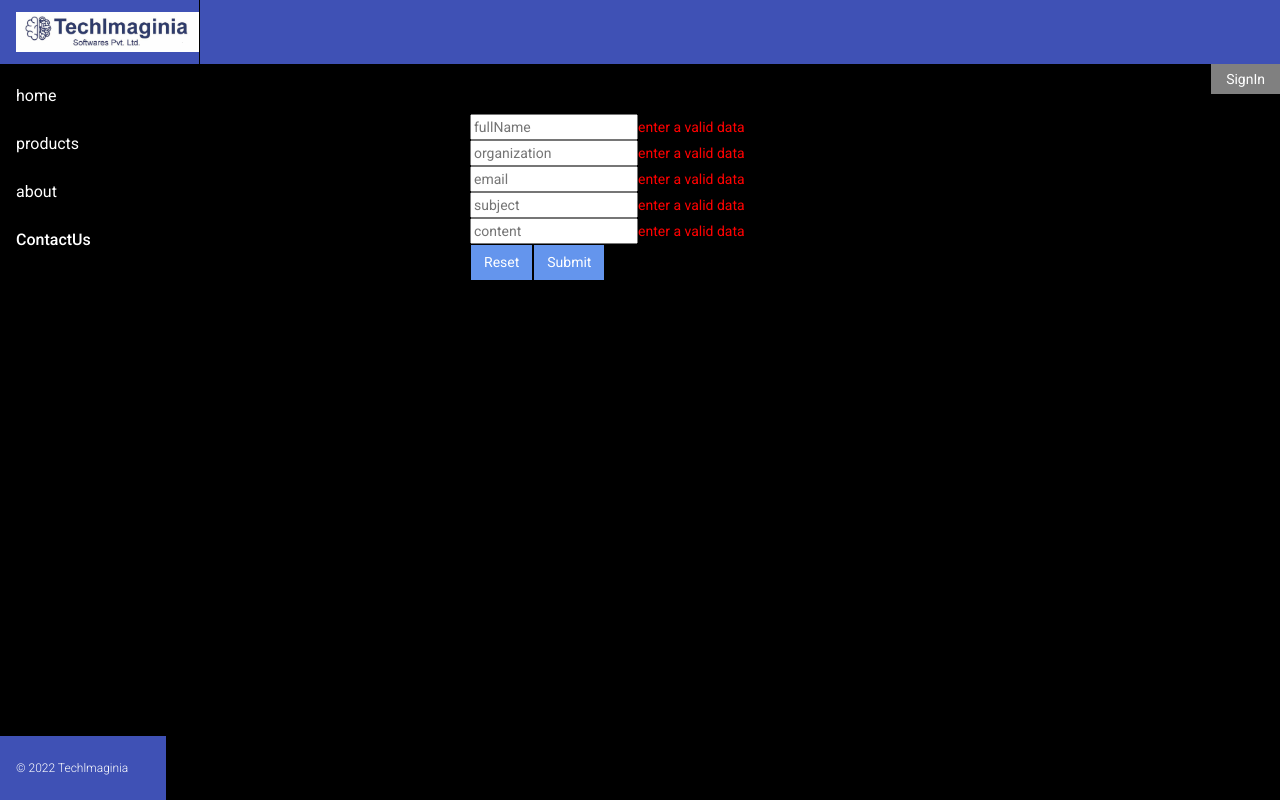
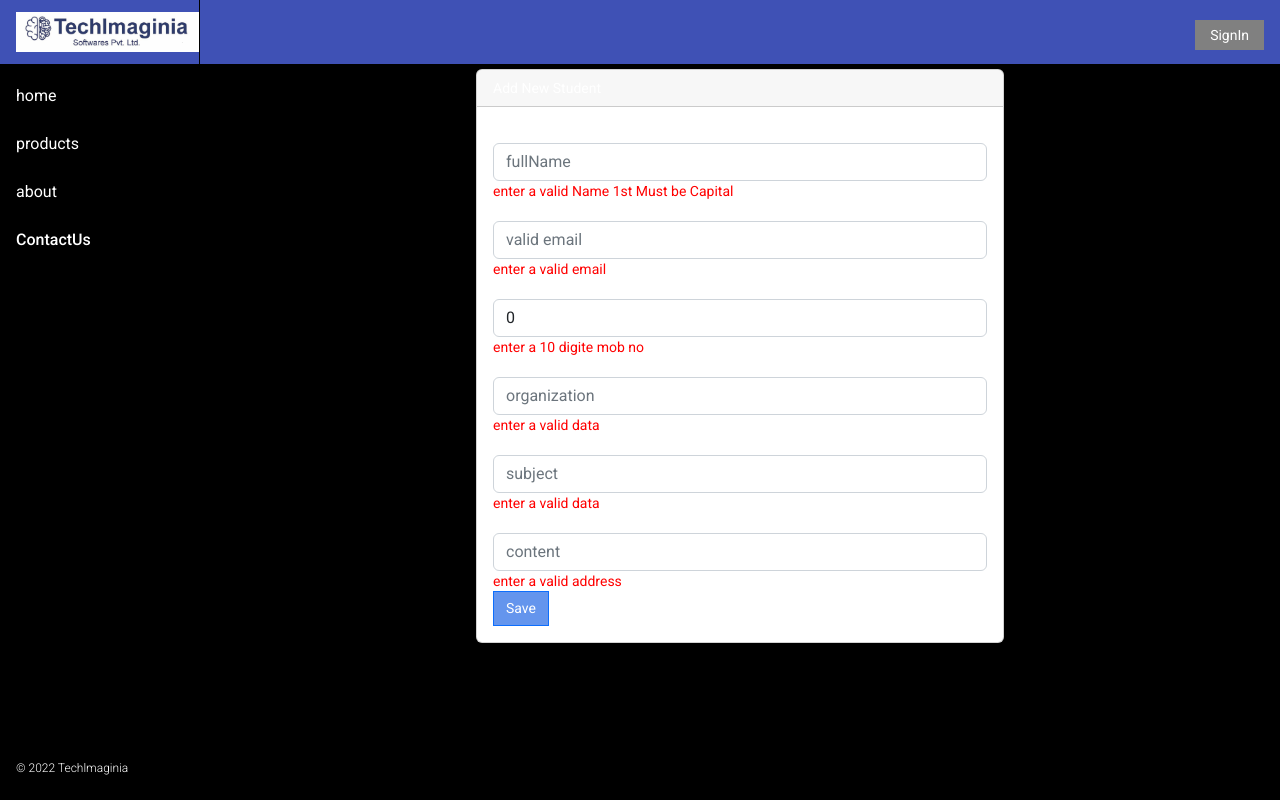
Before and after one commit to JagannathSwain557/TechlmaginiaUi, an Angular app: page /contactUs in a window 1280 px wide. Built offline with nearby package versions, Linux system fonts and the light colour scheme.

Commit message:
added validation and fixed error issues

```diff
--- a/src/app/app.component.html
+++ b/src/app/app.component.html
@@ -12,12 +12,17 @@
       <a mat-list-item [routerLink]="['about']" (click)="handleDrawerClick(drawer)" routerLinkActive="active-route">about</a>
       <a mat-list-item [routerLink]="['contactUs']" (click)="handleDrawerClick(drawer)" routerLinkActive="active-route">ContactUs</a>
     </mat-nav-list>
-    <mat-toolbar class="footer" color="primary">
+    <mat-toolbar class="footer" >
      &copy; {{currentYear}} Techlmaginia
     </mat-toolbar>
   </mat-sidenav>
   <mat-sidenav-content>
     <mat-toolbar class="main" color="primary">
+      <div mat-button class="btnn" style="height:30px;  width:100%;">
+        <button class="btn" type="button" style="height: 30px"
+     (click)="openDialog()"
+        >SignIn</button>
+        </div>
       <button
         type="button"
         aria-label="Toggle sidenav"
@@ -32,14 +37,6 @@
     </mat-toolbar>
 
     <div class="app-frame">
-      <div mat-button class="btnn" style="height:30px;  width:100%; background-color:  black;">
-
-
-        <button class="btn" type="button" style="height: 30px"
-     (click)="openDialog()"
-        >SignIn</button>
-
-        </div>
 
       <router-outlet></router-outlet>
     </div>
--- a/src/app/app.component.scss
+++ b/src/app/app.component.scss
@@ -13,6 +13,9 @@
   top: 0;
   z-index: 1;
 }
+.main{
+  text-align: right;
+}
 
 .mat-list-item {
     color: #ffffff;
@@ -23,7 +26,8 @@ mat-toolbar.footer {
     font-weight: 300;
 }
 .footer {
-
+color: white;
+background: transparent;
 position: fixed;
 left: 0;
 bottom: 0;
--- a/src/app/app.component.ts
+++ b/src/app/app.component.ts
@@ -42,8 +42,8 @@ export class AppComponent {
     this.currentYear = new Date().getFullYear();
   }
 
-  handleDrawerClick(drawer : MatSidenav) {
-    if (drawer.mode == 'over') drawer.close();
+ handleDrawerClick(drawer : MatSidenav) {
+  if (drawer.mode == 'over') drawer.close();
   }
 
 }
--- a/src/app/error-dailog/error-dailog.component.html
+++ b/src/app/error-dailog/error-dailog.component.html
@@ -1,5 +1,9 @@
+<div class="cont">
 <h1 mat-dialog-title>Alert</h1>
-<div mat-dialog-content>{{message}}</div>
+
+<div mat-dialog-content  class="info" *ngIf="alertType=='info'">{{message}}</div>
+<div mat-dialog-content  class="error" *ngIf="alertType=='error'">{{message}}</div>
 <div mat-dialog-actions>
-  <button mat-button mat-dialog-close>Close</button>
+  <button mat-button mat-dialog-close style="margin-left: 30px; background-color: rgb(15, 95, 233); color: white; height: 30px;" >Close</button>
 </div>
+</div>
--- a/src/app/error-dailog/error-dailog.component.scss
+++ b/src/app/error-dailog/error-dailog.component.scss
@@ -0,0 +1,15 @@
+.error{
+
+   color:  red;
+}
+.info{
+    color: cornflowerblue;
+
+}
+.cont{
+
+    text-align: center;
+    padding: 2px solide ;
+
+    border-radius: 2px;
+}
--- a/src/app/error-dailog/error-dailog.component.ts
+++ b/src/app/error-dailog/error-dailog.component.ts
@@ -2,6 +2,7 @@ import { Component, Inject, OnInit } from '@angular/core';
 import { MatDialogRef, MAT_DIALOG_DATA } from '@angular/material/dialog';
 export interface DialogData {
   message: string;
+  alertType: string;
 }
 @Component({
   selector: 'app-error-dailog',
@@ -11,12 +12,14 @@ export interface DialogData {
 export class ErrorDailogComponent implements OnInit {
 
   message!: string;
+  alertType!: string;
 
     constructor(
     public dialogRef: MatDialogRef<ErrorDailogComponent>,
     @Inject(MAT_DIALOG_DATA) public data: DialogData,
   ) {
     this.message=data.message;
+    this.alertType=data.alertType;
   }
 
   onNoClick(): void {
--- a/src/app/pages/contact-us/contact-us.component.html
+++ b/src/app/pages/contact-us/contact-us.component.html
@@ -1,23 +1,54 @@
-<div class="col-md-6 offset-md-3">
-    <form (ngSubmit) = "onSubmit()" [formGroup]="register" class="con">
-        <br>
-            <input type="text" class="form-controler" placeholder="fullName" formControlName="uname">
-            <span *ngIf="vname && vname.invalid" style="color: red;">enter a valid data</span>
-            <br>
-            <input type="text" class="form-controler" placeholder="organization" formControlName="email">
-            <span *ngIf="vemail && vemail.invalid" style="color: red;">enter a valid data</span>
-            <br>
-            <input type="text" class="form-controler" placeholder="email"formControlName="organization">
-            <span *ngIf="vorganization && vorganization.invalid" style="color: red;">enter a valid data</span>
-            <br>
-            <input type="text" class="form-controler" placeholder="subject" formControlName="subject">
-            <span *ngIf="vsubject && vsubject.invalid" style="color: red;">enter a valid data</span>
-            <br>
-            <input type="text" class="form-controler" placeholder="content" formControlName="content">
-            <span *ngIf="vcontent && vcontent.invalid" style="color: red;">enter a valid data</span>
-            <tr>
-                <td><button type="reset" class="btn">Reset</button></td>
-              <td>  <button class = "btn" type ="submit">Submit</button></td>
-                    </tr>
-    </form>
+<div class="container-fluid">
+
+    <div class="card" style="width: 50%;margin: 5px auto;">
+        <div class="card-header">
+            Add New Student
+        </div>
+        <div class="card-body">
+            <form (ngSubmit) = "onSubmit()" [formGroup]="register" >
+                <div class="form-group">
+                    <label for="name">FullName</label>
+                    <input [(ngModel)]="Enquiry.fullName" id="name" placeholder="fullName" name="name" class="form-control" formControlName="uname" type="text">
+                    <span *ngIf="vname && vname.invalid" style="color: red;">enter a valid Name 1st Must be Capital</span>
+                </div>
+                <div class="form-group">
+                    <label for="email">Email</label>
+                    <input [(ngModel)]="Enquiry.email" id="email" placeholder="valid email" name="email" class="form-control" formControlName="email" type="text">
+                    <span *ngIf="vemail && vemail.invalid" style="color: red;">enter a valid email</span>
+                </div>
+
+                <div class="form-group">
+                    <label for="PhoneNo">PhoneNo</label>
+                    <input [(ngModel)]="Enquiry.phoneNo" id="PhoneNo" placeholder="phoneNo" name="phone" class="form-control" formControlName="number" type="text">
+                    <span *ngIf="vnumber && vnumber.invalid" style="color: red;">enter a 10 digite mob no</span>
+
+                </div>
+                <div class="form-group">
+                    <label for="organization">organization</label>
+                    <input [(ngModel)]="Enquiry.organization" name="organization" id="address" placeholder="organization" class="form-control"  formControlName="organization"type="text">
+                    <span *ngIf="vorganization && vorganization.invalid" style="color: red;">enter a valid data</span>
+                </div>
+                <div class="form-group">
+                    <label for="subject">subject</label>
+                    <input [(ngModel)]="Enquiry.subject" name="subject" id="address" placeholder="subject" class="form-control" formControlName="subject" type="text">
+                    <span *ngIf="vsubject && vsubject.invalid" style="color: red;">enter a valid data</span>
+                </div>
+                <div class="form-group">
+                    <label for="content">content</label>
+                    <input [(ngModel)]="Enquiry.content" name="content" id="address" placeholder="content" class="form-control" formControlName="content" type="text">
+                    <span *ngIf="vcontent && vcontent.invalid" style="color: red;">enter a valid address</span>
+                </div>
+
+                <button class="btn btn-primary" (click)="saveStudent()">Save</button>
+            </form>
+        </div>
+        <div class="card-footer" *ngIf="showAlert">
+            <div class="alert alert-success">
+                <button (click)="closeAlert()" class="close">
+                    &times;
+                </button>
+                <strong>Success</strong>
+            </div>
+        </div>
     </div>
+</div>
--- a/src/app/pages/contact-us/contact-us.component.ts
+++ b/src/app/pages/contact-us/contact-us.component.ts
@@ -17,39 +17,48 @@ import { FormGroup, FormControl, Validators, FormBuilder } from '@angular/forms'
 export class ContactUsComponent implements OnInit {
 
 register =new FormGroup({
-  uname: new FormControl("",Validators.required),
-  email: new FormControl("",Validators.required),
+  uname: new FormControl("",[Validators.required,Validators.pattern('^[a-zA-Z][a-zA-Z\\s]+$')]),
+  email: new FormControl("",[Validators.required,Validators.pattern('^[a-z0-9._%+-]+@[a-z0-9.-]+\\.[a-z]{2,4}$')]),
+  number: new FormControl("",[ Validators.required, Validators.pattern("^((\\+91-?)|0)?[0-9]{10}$")]),
   organization: new FormControl("",Validators.required),
   subject: new FormControl("",Validators.required),
   content: new FormControl("",Validators.required)
 });
 
   Enquiry: Enquiry = new Enquiry();
-
+  showAlert = false;
   constructor(private empService : EnquiryService,private router: Router,public dialog: MatDialog) {
 
   }
   ngOnInit(): void {
   }
-
-
-saveEmployee(){
-  this.empService.createEmployee(this.Enquiry).subscribe( data =>{
-    //if(this.enquiries.length=0) {
+  closeAlert() {
+    this.showAlert = false;
+  }
+  saveStudent() {
+    this.empService.createEnquiry(this.Enquiry).subscribe((response) => {
+      console.log(response);
+      this.showAlert = true;
+      this.Enquiry = new Enquiry();
       const dialogRef = this.dialog.open(ErrorDailogComponent, {
-        data: {message: 'Saved successfully'},
-      });
+        data: {message: 'Saved successfully',alertType: 'info'},
+    });
 
   },
-  error => console.log(error));
-}
-goToEmployeeList(){
-  this.router.navigate(['/create']);
+
+    error => {
+
+      const dialogRef = this.dialog.open(ErrorDailogComponent, {
+        data: {message: 'Error Occured',alertType: 'error'},
+    });
+
+    }
+    )
 }
 onSubmit(){
-  //console.log(this.Enquiry);
-  //this.saveEmployee();
-  console.log(this.register.value)
+  console.log(this.Enquiry);
+  this.saveStudent();
+ console.log(this.register.value)
 }
 
 get vname(){
@@ -57,6 +66,9 @@ get vname(){
 }
 get vemail(){
   return this.register.get("email");
+}
+get vnumber(){
+  return this.register.get("number");
 }
 get vorganization(){
   return this.register.get("organization");
@@ -68,4 +80,5 @@ get vcontent(){
   return this.register.get("content");
 }
 
+
 }
--- a/src/app/pages/list-enquiry/list-enquiry.component.html
+++ b/src/app/pages/list-enquiry/list-enquiry.component.html
@@ -17,7 +17,7 @@
     <input matInput (keyup)="applyFilter($event)" placeholder="Ex. Mia" #input>
   </mat-form-field>
 
-  <div class="mat-elevation-z8" *ngIf="enquiries.length>0">
+  <div class="mat-elevation-z8" *ngIf="enquiries.length!=0">
     <table mat-table [dataSource]="dataSource" matSort>
 
       <!-- ID Column -->
```
Also changed, not shown: src/app/pages/list-enquiry/list-enquiry.component.ts (+18 -8 lines), src/app/service/enquiry.service.ts (+26 -28 lines).
